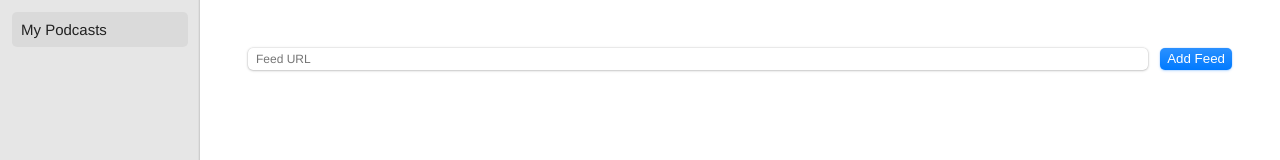
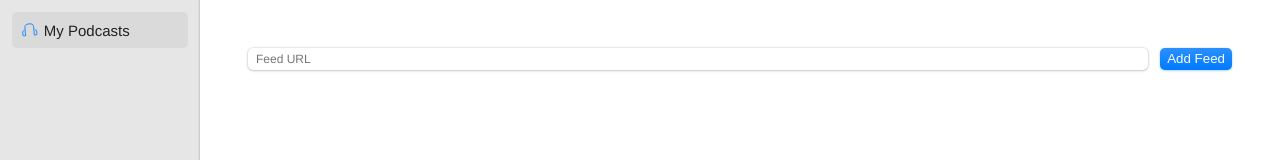
Before and after one commit to ramijames/feedl, a Nuxt app: page / in a window 1280 px wide. Shown: the top 160 px of the page. Built offline with nearby package versions, Linux system fonts and the light colour scheme.

Commit message:
Work on the Sidebar component

```diff
--- a/components/Sidebar.vue
+++ b/components/Sidebar.vue
@@ -1,6 +1,11 @@
 <template>
   <div class="sidebar">
-    <nuxt-link to="/">My Podcasts</nuxt-link>
+    <nuxt-link to="/">
+      <svg width="18" height="18" viewBox="0 0 18 18" fill="none" xmlns="http://www.w3.org/2000/svg">
+        <path d="M14.1463 8.82406L14.8793 8.97205C15.3146 9.05992 15.6398 9.42431 15.6777 9.86675L15.9379 12.8973C15.9884 13.4864 15.5196 13.9905 14.9284 13.9827L13.3183 13.9615L12.5922 5.50212C12.4779 4.17038 11.4589 3.0941 10.1354 2.9072V2.9072C8.7034 2.70499 7.24422 2.83023 5.86766 3.27352V3.27352C4.59536 3.68323 3.77469 4.91741 3.889 6.24915L4.61511 14.7085L3.11824 14.9926C2.53611 15.1031 1.98613 14.686 1.93546 14.0957L1.67453 11.0558C1.63708 10.6195 1.88789 10.2095 2.29343 10.0442L2.92375 9.78734" stroke="black" stroke-linecap="round"/>
+      </svg>
+      My Podcasts
+    </nuxt-link>
   </div>
 </template>
 
@@ -30,8 +35,14 @@
     display: flex;
     flex-direction: row;
     align-items: center;
-    gap: $spacing-xs;
+    gap: $spacing-xxs;
     font-size: $font-size-md;
+
+    svg {
+      path {
+        stroke: rgba($accent-blue, .85);
+      }
+    }
 
     &.active,
     &.router-link-active,
```
